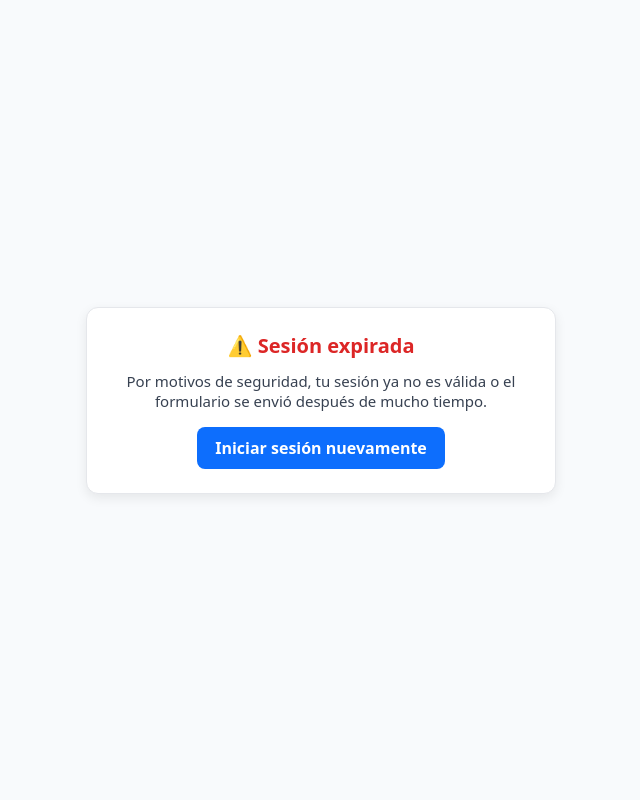
After one commit to diphasacdesarrollo/visitas_medicas_diphasac, a Django app: template templates/csrf_failure.html in a window 1280 px wide. The commit adds this page. Shown: the whole page, without its empty margins (319-959 px from the left). Run offline with Django 4.2, Linux system fonts and the light colour scheme; the template is opened without the code that fills it, so the values that code supplies are empty.

Commit message:
UPDATE-CSRF.html-HISTORIAL-SUPERVISOR

```diff
--- /dev/null
+++ b/templates/csrf_failure.html
@@ -0,0 +1,71 @@
+{% load static %}
+
+<!DOCTYPE html>
+<html lang="es">
+<head>
+  <meta charset="UTF-8">
+  <meta name="viewport" content="width=device-width, initial-scale=1">
+  <title>Error de seguridad – Sesión expirada</title>
+  <style>
+    body {
+      font-family: system-ui, -apple-system, Segoe UI, Roboto, Ubuntu, Arial, sans-serif;
+      background: #f8fafc;
+      margin: 0;
+      padding: 0;
+      display: flex;
+      align-items: center;
+      justify-content: center;
+      min-height: 100vh;
+    }
+    .card {
+      background: #fff;
+      border: 1px solid #e5e7eb;
+      border-radius: 12px;
+      box-shadow: 0 4px 12px rgba(0,0,0,0.08);
+      max-width: 420px;
+      padding: 24px;
+      text-align: center;
+    }
+    h1 {
+      font-size: 20px;
+      margin: 0 0 12px;
+      color: #dc2626;
+    }
+    p {
+      font-size: 15px;
+      color: #374151;
+      margin: 0 0 16px;
+    }
+    .reason {
+      font-size: 13px;
+      color: #6b7280;
+      margin-bottom: 20px;
+    }
+    a.button {
+      display: inline-block;
+      padding: 10px 18px;
+      background: #0d6efd;
+      color: #fff;
+      text-decoration: none;
+      border-radius: 8px;
+      font-weight: 600;
+      transition: background 0.2s ease;
+    }
+    a.button:hover {
+      background: #0b5ed7;
+    }
+  </style>
+</head>
+<body>
+  <div class="card">
+    <h1>⚠️ Sesión expirada</h1>
+    <p>Por motivos de seguridad, tu sesión ya no es válida o el formulario se envió después de mucho tiempo.</p>
+
+    {% if reason %}
+      <div class="reason">Detalles técnicos: {{ reason }}</div>
+    {% endif %}
+
+    <a href="{% url 'login' %}" class="button">Iniciar sesión nuevamente</a>
+  </div>
+</body>
+</html>
```
Also changed, not shown: apps/usuarios/views.py (+14 -1 lines), apps/visitas/views.py (+47 -50 lines), templates/visitas/historial.html (+33 -37 lines), visitas_medicas/settings.py (+92 -77 lines).
